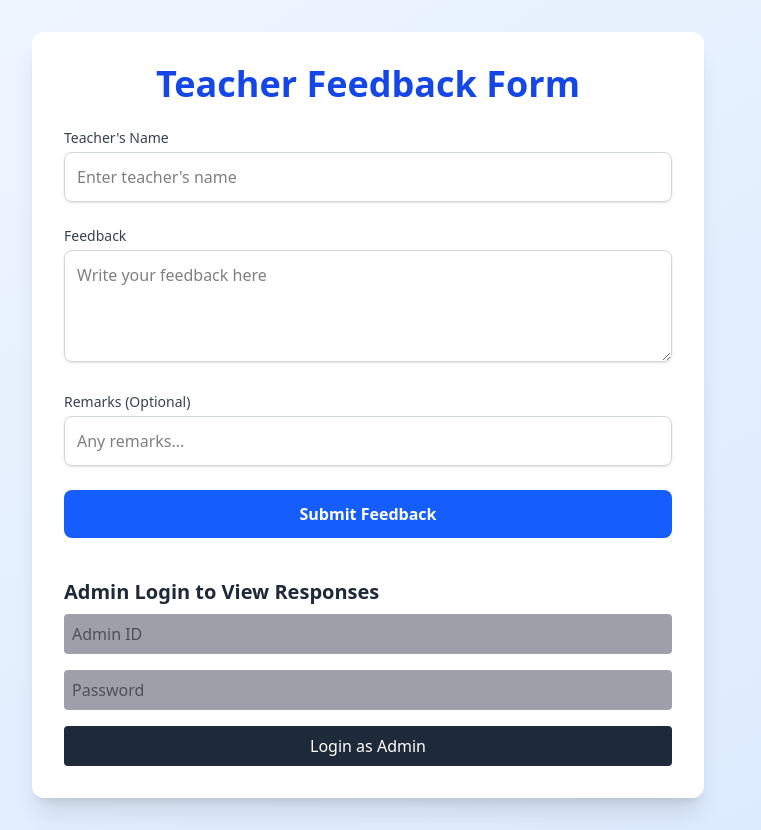
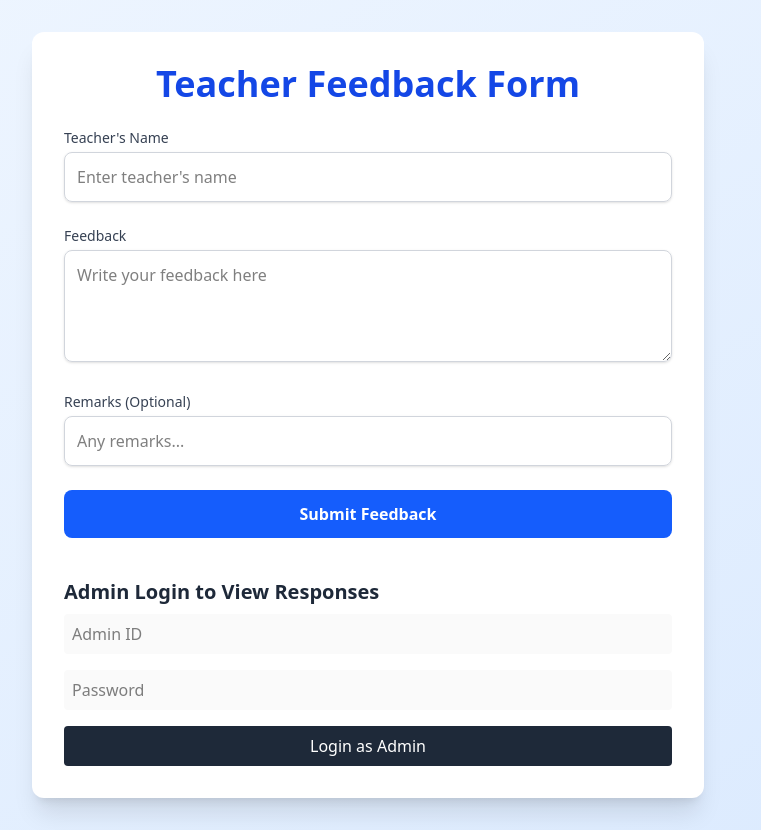
Before and after one commit to Sri-Akshat5/fb-form, a React (Vite) app in the folder client/: page / in a window 1280 px wide. Shown: the whole page, without its empty margins (272-1033 px from the left). Built offline with nearby package versions, Linux system fonts and the light colour scheme.

Commit message:
update admin

```diff
--- a/client/src/App.jsx
+++ b/client/src/App.jsx
@@ -105,14 +105,14 @@ function App() {
                 placeholder="Admin ID"
                 value={loginId}
                 onChange={(e) => setLoginId(e.target.value)}
-                className="w-full p-2 bg-zinc-400 rounded"
+                className="w-full p-2 bg-zinc-50 rounded"
               />
               <input
                 type="password"
                 placeholder="Password"
                 value={loginPass}
                 onChange={(e) => setLoginPass(e.target.value)}
-                className="w-full p-2 bg-zinc-400 rounded"
+                className="w-full p-2 bg-zinc-50 rounded"
               />
               <button type="submit" className="w-full py-2 bg-gray-800 text-white rounded">
                 Login as Admin
```
